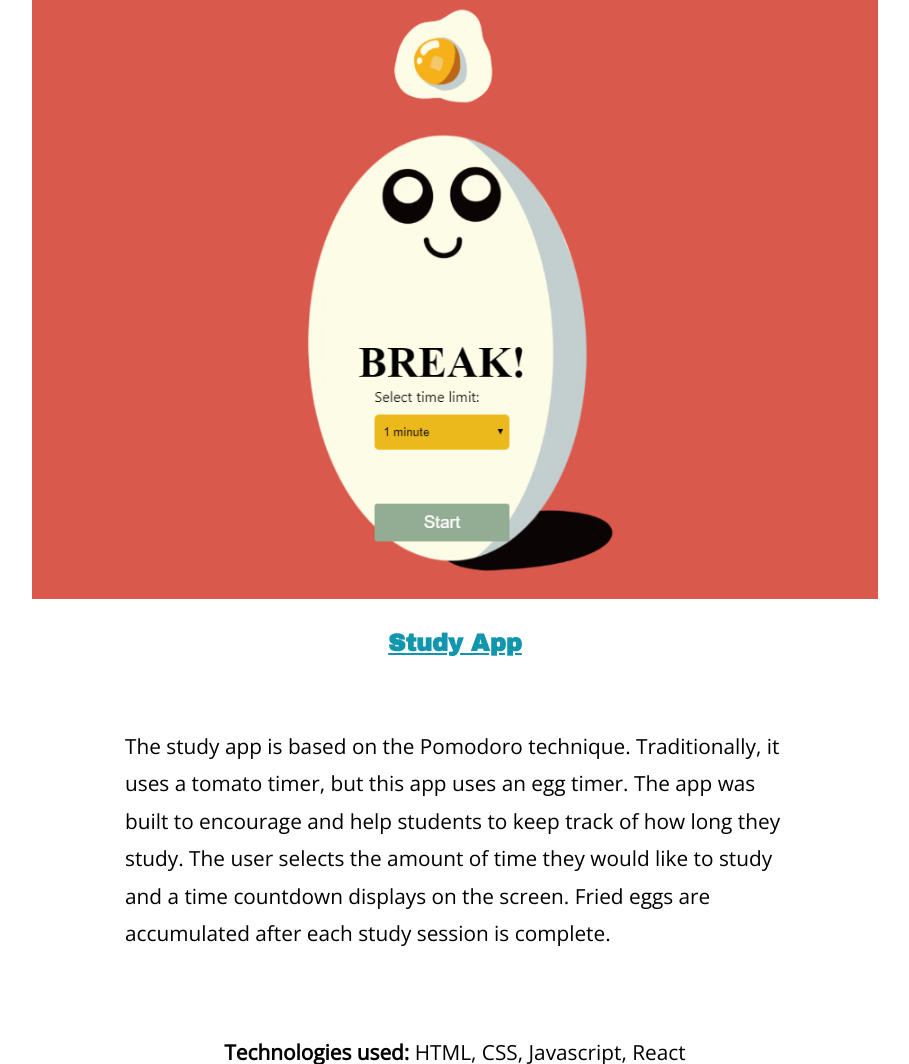
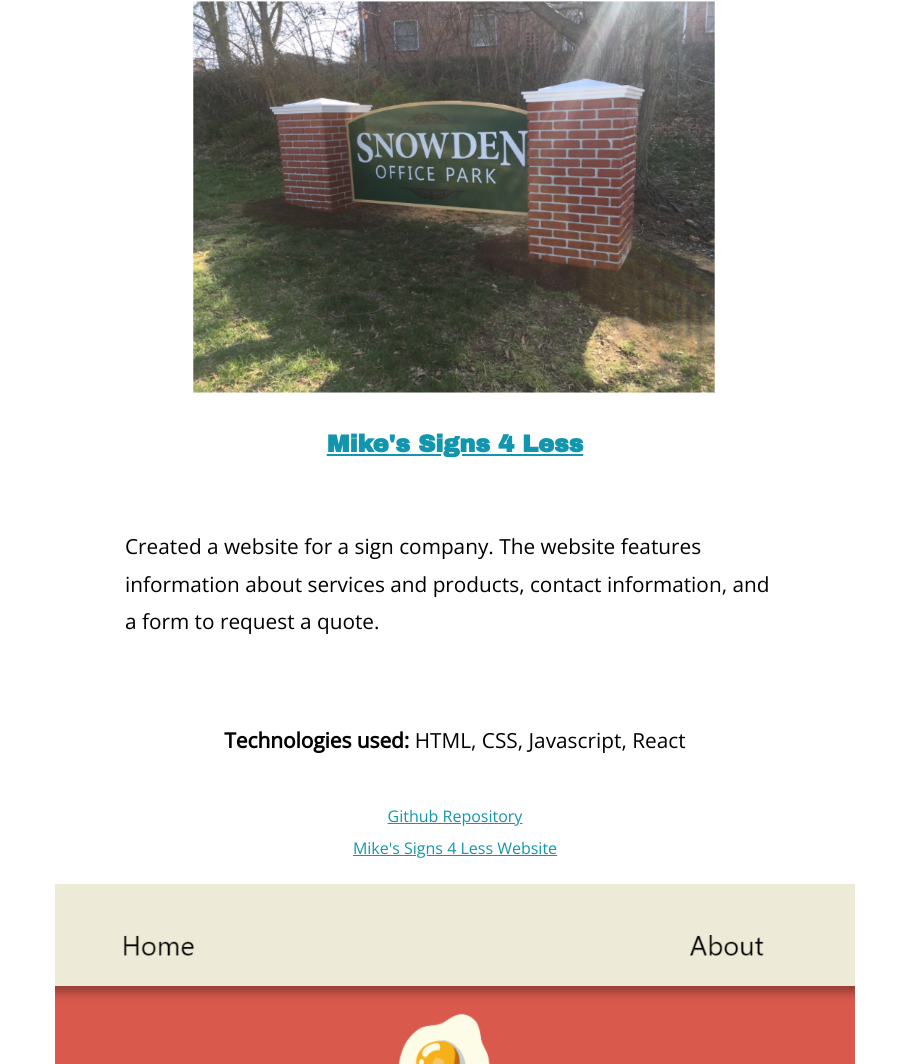
Before and after one commit to neelyab/amanda-portfolio, a plain HTML site: page projects/index.html in a window 1280 px wide. Shown: the part 2799-3863 px from the top of the page, without its empty margins (185-1094 px from the left). Drawn offline with nearby package versions, Linux system fonts and the light colour scheme.

Commit message:
added mikes signs project

```diff
--- a/main.css
+++ b/main.css
@@ -142,10 +142,10 @@ min-height: 300px;
 background-color: darkgrey;
 }
 
-#quiz-app-screen, #study-app-screen {
+#study-app-screen {
     width: 90%;
 }
-#trail-running-app-screen, #embroidery-helper-screen, #meal-planner-screen {
+#embroidery-helper-screen, #meal-planner-screen, #mikes-signs-4-less-homepage {
     width: 85%;
 }
 /*----------TABLET STYLES ------*/
--- a/projects/index.html
+++ b/projects/index.html
@@ -49,15 +49,25 @@
                 <a href="https://github.com/neelyab/meal-planner-api" target="_blank">Github API Repository</a>
                 <a href="https://meal-planner-app-eight.vercel.app/" target="_blank">Meal Planner Project</a>
         </section>
+        <section class="projects" id="signs4less">
+            <img src="../img/mikessigns4less.png" alt="study app screenshot" id="study-app-screen"/>
+            <h2><a href="https://mikessigns4less.com/" target="_blank">Mike's Signs 4 Less</a></h2>
+            <p>Created a website for a sign company. The website features information about services and products, contact information, and a form
+                to request a quote.
+            </p>
+                <p><strong>Technologies used:</strong> HTML, CSS, Javascript, React</p>
+                <a href="https://github.com/neelyab/study-app" target="_blank">Github Repository</a>
+                <a href="https://mikessigns4less.com/" target="_blank">Mike's Signs 4 Less Website</a>
+        </section>
         <section class="projects" id="study-app">
-            <img src="../img/study-app.png" alt="study app screenshot" id="study-app-screen"/>
+            <img src="../img/study-app.png" alt="Mike's signs for less homepage" id="mikes-signs-4-less-homepage"/>
             <h2><a href="https://study-app-g9gd8z3oe.now.sh/" target="_blank">Study App</a></h2>
             <p>The study app is based on the Pomodoro technique. Traditionally, it uses a tomato timer, but this app uses an egg timer.
                 The app was built to encourage and help students to keep track of how long they study.
                 The user selects the amount of time they would like to study and a time countdown displays on the screen.
                 Fried eggs are accumulated after each study session is complete.</p>
                 <p><strong>Technologies used:</strong> HTML, CSS, Javascript, React</p>
-                <a href="https://github.com/neelyab/study-app" target="_blank">Github Repository</a>
+                <a href="https://github.com/neelyab/mnsigns" target="_blank">Github Repository</a>
                 <a href="https://study-app-g9gd8z3oe.now.sh/" target="_blank">Study App Project</a>
         </section>
     </main>
```
Also changed, not shown: img/mikessigns4less.png (added).
